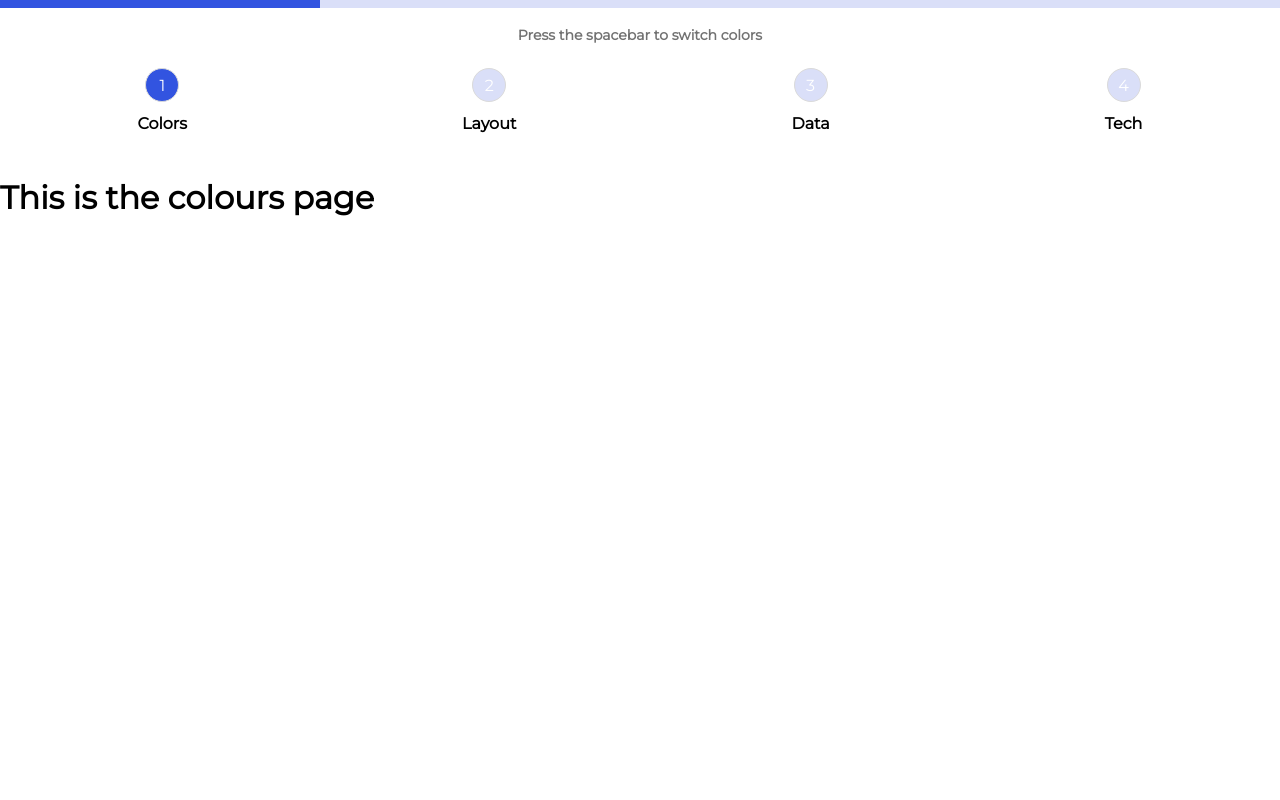
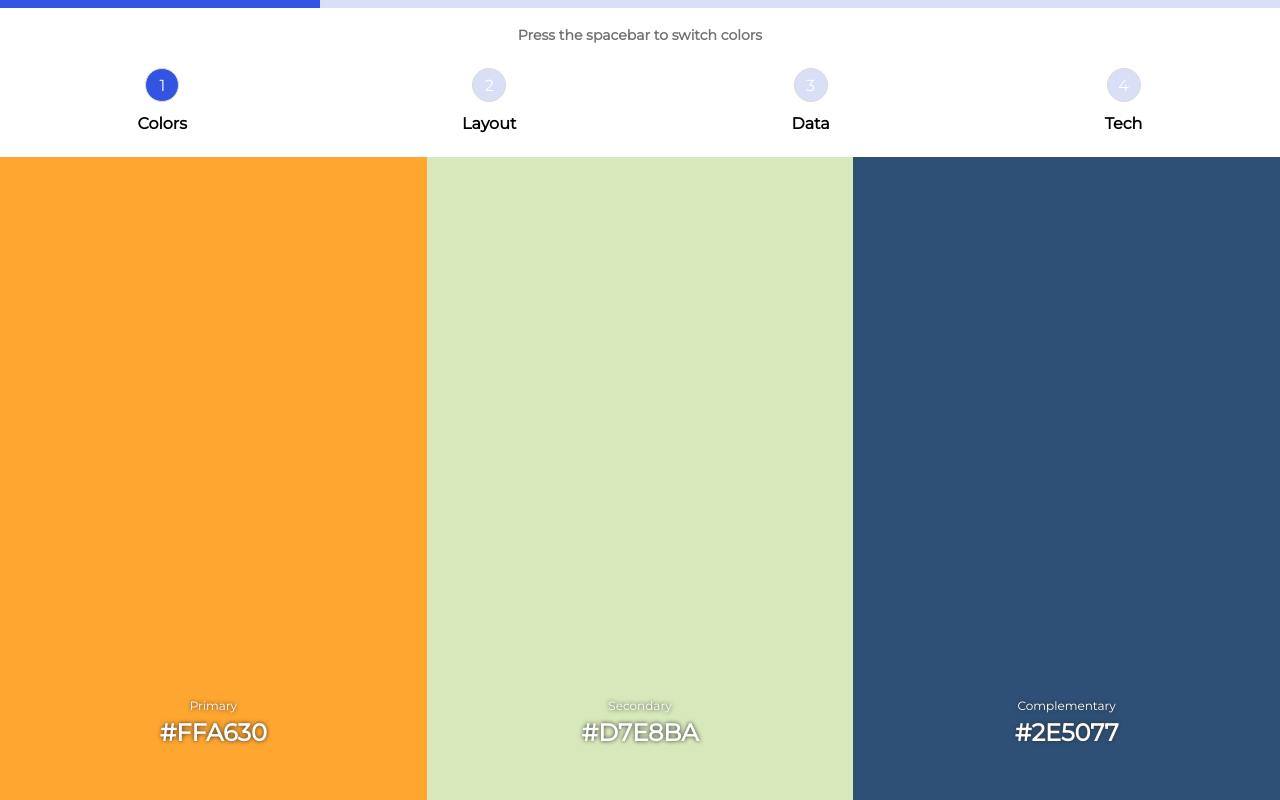
Before and after one commit to CartoDB/shuttle, a Vue app: page /colors in a window 1280 px wide. Built offline with nearby package versions, Linux system fonts and the light colour scheme.

Commit message:
color picker screen, with randomization

```diff
--- a/package.json
+++ b/package.json
@@ -8,6 +8,7 @@
     "lint": "vue-cli-service lint"
   },
   "dependencies": {
+    "chroma-js": "^1.4.0",
     "vue": "^2.5.17",
     "vue-router": "^3.0.1",
     "vuex": "^3.0.1"
--- a/src/App.vue
+++ b/src/App.vue
@@ -3,7 +3,9 @@
     <ProgressBar :progress="progress" />
     <div class="help">{{ helpForStep }}</div>
     <Progress :index="routeIndex" />
-    <router-view/>
+    <div class="main-view">
+      <router-view />
+    </div>
   </div>
 </template>
 
@@ -17,6 +19,7 @@ export default {
     ProgressBar,
     Progress
   },
+
   computed: {
     routeIndex: function () {
       return steps.indexOf(this.$route.name);
@@ -53,4 +56,14 @@ export default {
   font-size: 14px;
   text-align: center;
 }
+
+#app {
+  height: 100vh;
+  display: flex;
+  flex-direction: column;
+}
+
+.main-view {
+  flex: 1;
+}
 </style>
--- a/src/store.js
+++ b/src/store.js
@@ -1,16 +1,48 @@
 import Vue from 'vue'
 import Vuex from 'vuex'
+import chroma from 'chroma-js';
 
 Vue.use(Vuex)
 
+function randomIntFromInterval(min,max)
+{
+    return Math.floor(Math.random()*(max-min+1)+min);
+}
+
+function randSign() {
+  return Math.random() > 0.5 ? '+' : '-';
+}
+
 export default new Vuex.Store({
   state: {
-
+    color: {
+      primary: '#FFA630',
+      secondary: '#D7E8BA',
+      complementary: '#2E5077'
+    }
   },
   mutations: {
-
+    setPrimaryColor: function (state, color) {
+      state.color.primary = color;
+    },
+    setSecondaryColor: function (state, color) {
+      state.color.secondary = color;
+    },
+    setComplementaryColor: function (state, color) {
+      state.color.complementary = color;
+    }
   },
   actions: {
+    randomizeColors: function (context) {
+      const primary = chroma.random();
+      const secondary = primary
+        .set('hsl.l', `*${randomIntFromInterval(80, 85) / 100}`)
+        .set('hsv.h', `${randSign()}${randomIntFromInterval(0, 5)}`);
+      const complementary = primary.set('hsl.h', `${randSign()}135`);
 
+      context.commit('setPrimaryColor', primary);
+      context.commit('setSecondaryColor', secondary);
+      context.commit('setComplementaryColor', complementary);
+    }
   }
 })
--- a/src/views/Colors.vue
+++ b/src/views/Colors.vue
@@ -1,5 +1,111 @@
 <template>
-  <div>
-    <h1>This is the colours page</h1>
+  <div class="color-wrapper">
+    <div :style="{ 'background-color': primaryColor }" class="colorBar">
+      <span class="color-label color-type">Primary</span>
+      <input spellcheck="false" class="color-label color-value" v-model="primaryColor" />
+    </div>
+    <div :style="{ 'background-color': secondaryColor }" class="colorBar">
+      <span class="color-label color-type">Secondary</span>
+      <input spellcheck="false" class="color-label color-value" v-model="secondaryColor" />
+    </div>
+    <div :style="{ 'background-color': complementaryColor }" class="colorBar">
+      <span class="color-label color-type">Complementary</span>
+      <input spellcheck="false" class="color-label color-value" v-model="complementaryColor" />
+    </div>
   </div>
 </template>
+
+<script>
+export default {
+  name: 'Colors',
+
+  computed: {
+    primaryColor: {
+      get () {
+        return this.$store.state.color.primary;
+      },
+
+      set (value) {
+        this.$store.commit('setPrimaryColor', value);
+      }
+    },
+
+    secondaryColor: {
+      get () {
+        return this.$store.state.color.secondary;
+      },
+
+      set (value) {
+        this.$store.commit('setSecondaryColor', value);
+      }
+    },
+
+    complementaryColor: {
+      get () {
+        return this.$store.state.color.complementary;
+      },
+
+      set (value) {
+        this.$store.commit('setComplementaryColor', value);
+      }
+    }
+  },
+
+  methods: {
+    onKeyUp: function (e) {
+      if (e.keyCode === 32) {
+        this.$store.dispatch('randomizeColors');
+      }
+    }
+  },
+
+  mounted: function () {
+    window.addEventListener('keyup', this.onKeyUp, this);
+  },
+
+  destroyed: function () {
+    window.removeEventListener('keyup', this.onKeyUp, this);
+  }
+}
+</script>
+
+<style scoped>
+.color-wrapper {
+  display: flex;
+  height: 100%;
+  position: relative;
+}
+
+.color-label {
+  color: white;
+  text-shadow: 0 0 4px #2f2f2f;
+}
+
+.color-type {
+  font-size: 12px;
+  margin-bottom: 4px;
+}
+
+.color-value {
+  font-size: 24px;
+  font-weight: bold;
+  /* Input style removal */
+  background: none;
+  border: none;
+  text-align: center;
+  outline: none;
+}
+
+.color-value:active {
+  border: none;
+}
+
+.colorBar {
+  flex: 1;
+  display: flex;
+  flex-direction: column;
+  align-items: center;
+  justify-content: flex-end;
+  padding-bottom: 52px;
+}
+</style>
```
Also changed, not shown: 1 other file (tests, documents, lock files or other folders).
